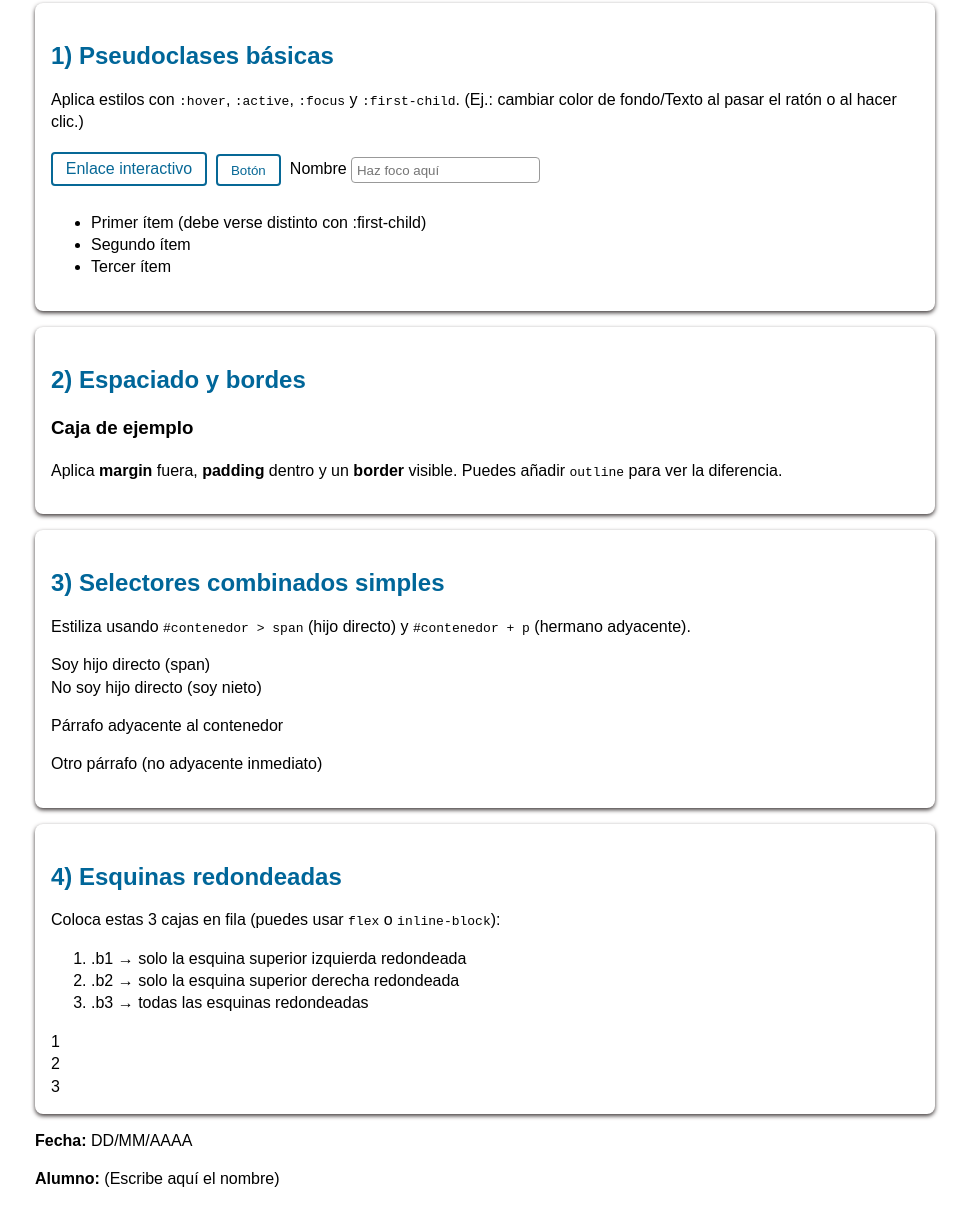
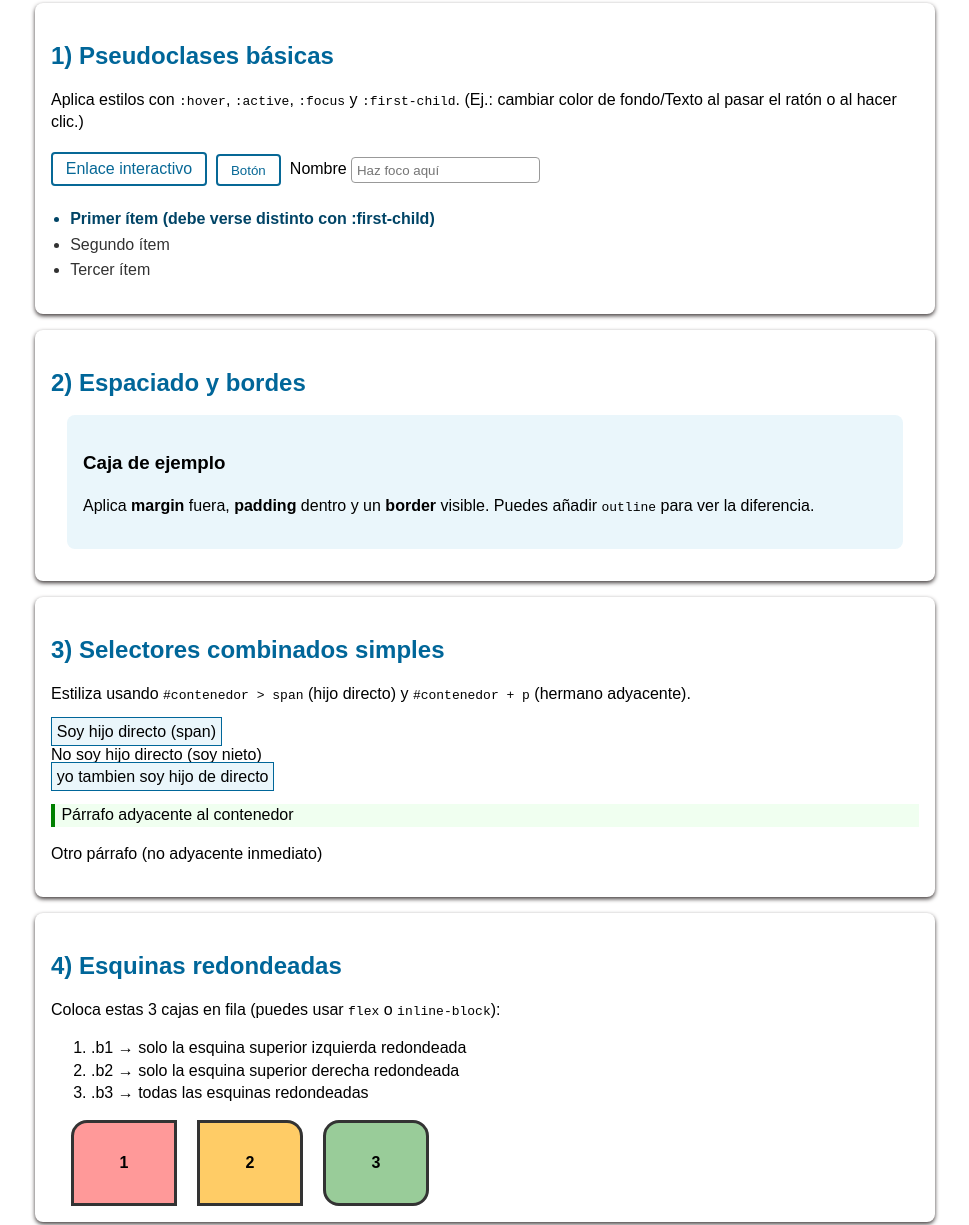
Before and after one commit to juancar07Hnm/2smr_dweb_actividades, a plain HTML site: page actividad2-css/css/CSS_Actividad2.html in a window 1280 px wide. Shown: the part 139-1364 px from the top of the page, without its empty margins (155-1124 px from the left). Drawn offline with Linux system fonts and the light colour scheme.

Commit message:
actividad 2

```diff
--- a/actividad2-css/css/CSS_Actividad2.html
+++ b/actividad2-css/css/CSS_Actividad2.html
@@ -60,6 +60,7 @@
         <div class="nieto">
           <span>No soy hijo directo (soy nieto)</span>
         </div>
+        <span>yo tambien soy hijo de directo</span>
       </div>
       <p class="adyacente">Párrafo adyacente al contenedor</p>
       <p>Otro párrafo (no adyacente inmediato)</p>
--- a/actividad2-css/css/styles.css
+++ b/actividad2-css/css/styles.css
@@ -2,6 +2,10 @@
     --primary-color: #076896;
     --primary-color_transparencia: #06789666;
     --boton_activo: #004466;
+    --clor-fondo_caja: #eaf6fb;
+    --color-borde-caja: #006699;
+    --color-secundario: #f0fff0;
+    --color-borde-redondeado: #333;
 
 }
 
@@ -84,3 +88,95 @@ input {
 input:focus {
     outline: 1px solid var(--primary-color);
 }
+
+/*Estilos para la lista*/
+.lista-demo {
+    margin-top: 0.8rem;
+    padding-left: 1.2rem;
+}
+
+.lista-demo li {
+    margin: 0.2rem 0;
+    opacity: 0.8;
+    transition: opacity 0.3s;
+}
+
+.lista-demo li:first-child {
+    font-weight: bold;
+    color: var(--boton_activo);
+    opacity: 1;
+}
+
+.lista-demo li:hover {
+    opacity: 1;
+}
+/*caja (.caja):
+fondo azul claro (#)*/
+
+.caja {
+    background-color: var(--clor-fondo_caja);
+    border: 2px solid var(--color-borde-caj);
+    border-radius: 8px;
+    margin: 1rem;
+    padding: 1rem;
+}
+
+/*Span que es hijo directo */
+
+#contenedor > span {
+    background-color: var(--clor-fondo_caja);
+    border: 1px solid var(--color-borde-caja);
+    padding: 0.3rem;
+    margin-bottom: 1.3rem;
+}
+
+#contenedor +p {
+    background-color: var(--color-secundario);
+    border-left: 4px solid green;
+    padding-left: 0.4rem;
+}
+
+/*Aplicar estilos comunes a las cajas
+Tamaño: ancho 100px,
+Alto 80px,
+borde 3px solido #333,
+texto centrado vertical y horizontal.*/
+
+.box {
+    float: left;
+    width: 100px;
+    height: 80px;
+    border: 3px solid var(--color-borde-redondeado);
+    text-align: center;
+    line-height: 80px;
+    font-weight: bold;
+    margin-left: 20px;
+}
+
+/*b1 → fondo rojo claro (#ff9999), solo esquina superior izquierda
+redondeada (16px).*/
+
+.b1 {
+    background-color: #ff9999;
+    border-radius: 16px 0 0 0;
+}
+/*- .b2 → fondo amarillo (#ffcc66),
+solo esquina superior derecha redondeada (16px).*/
+
+.b2 {
+    background-color: #ffcc66;
+    border-radius: 0 16px 0 0;
+}
+/*- .b3 → fondo verde claro (#99cc99),
+todas las esquinas redondeadas (16px).*/
+
+.b3 {
+    background-color: #99cc99;
+    border-radius: 16px;
+}
+
+.fila::after {
+    content: "";
+    display: block;
+    clear: both;
+}
```
